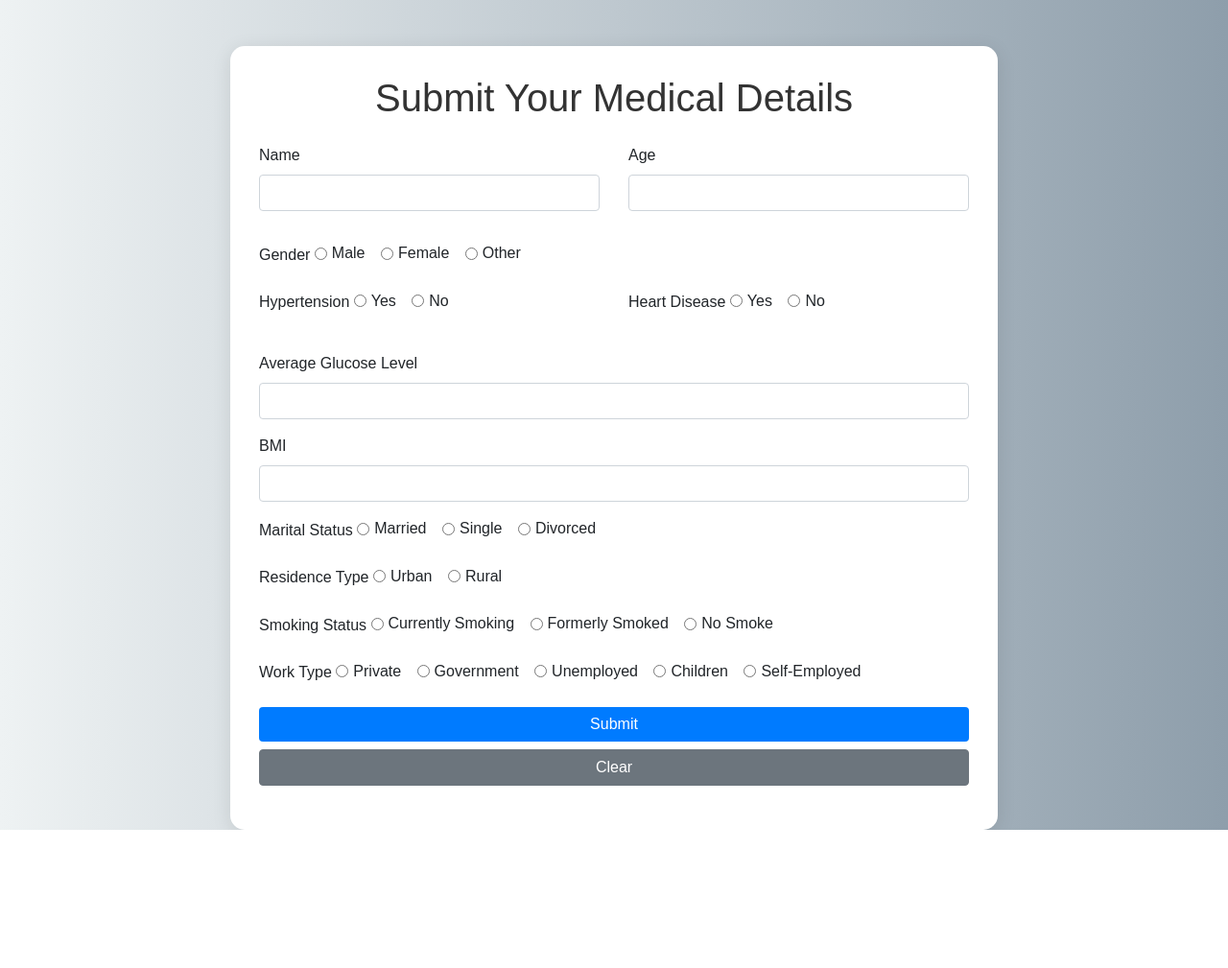
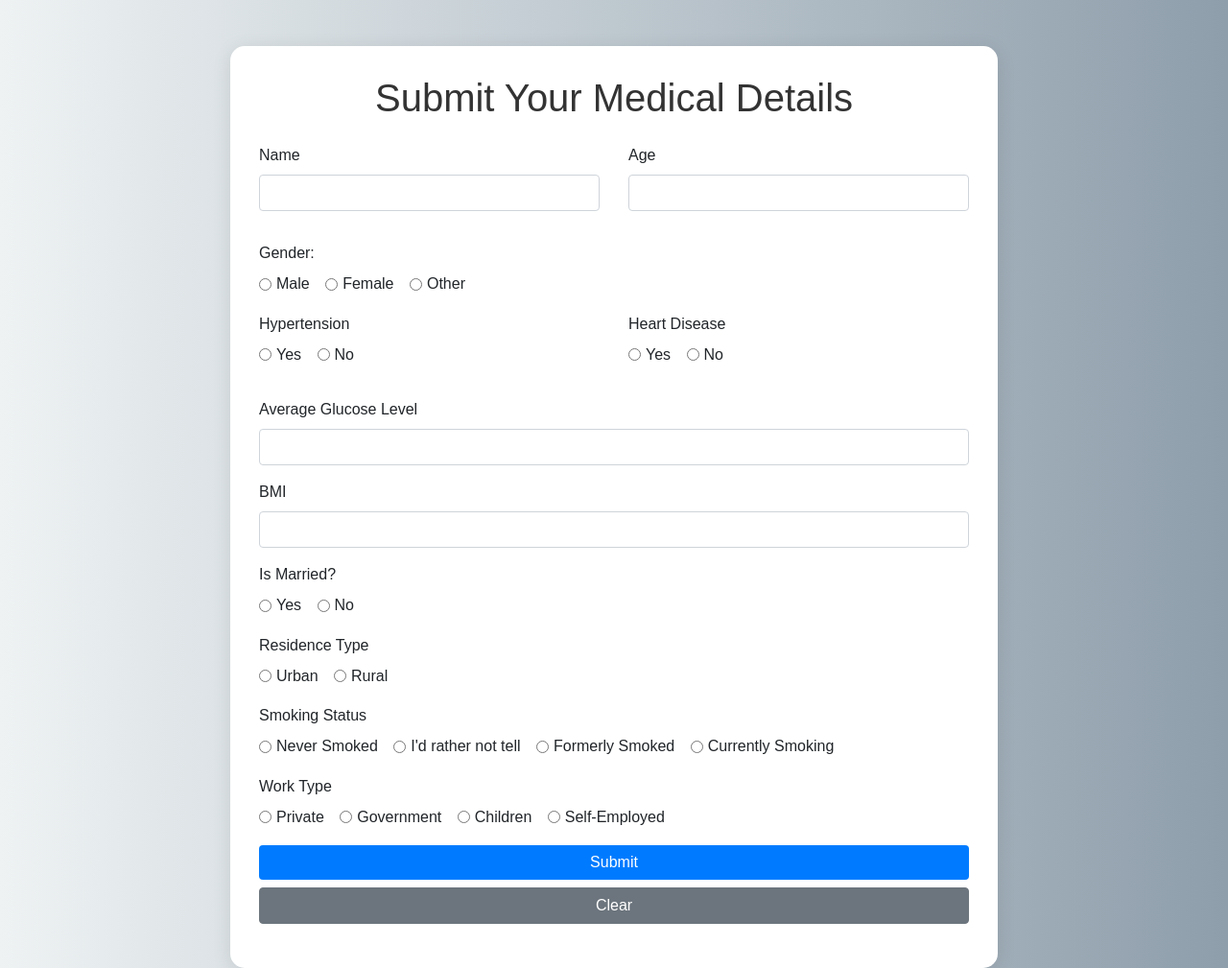
Before and after one commit to ShawnDCS/Streamlit-Codes, a Flask app: page /input in a window 1280 px wide. Shown: the part 66-1075 px from the top of the page at 96% size. Before the commit the page ends 931 px from the top, so only its background shows below. Run offline with Flask 3, Linux system fonts and the light colour scheme; parts of the project's set-up code (start-up, migrations or seed data) failed here and were passed over; some libraries are stand-ins or nearby versions.

Commit message:
Add files via upload

```diff
--- a/Interface/app.py
+++ b/Interface/app.py
@@ -1,6 +1,21 @@
+import pickle
 from flask import Flask, render_template, request
+import joblib
+import pandas as pd
+import warnings
+warnings.filterwarnings('ignore')
 
 app = Flask(__name__)
+
+# Load the model
+# lda_model is not yet trained
+# with open("stroke_model.pkl", "rb") as f:
+#     model = pickle.load(f)
+
+model = joblib.load("stroke_model.pkl")
+
+# Check the type of the loaded model
+print("Loaded model type:", type(model))  # Print the type of the loaded model
 
 # Home page
 @app.route('/')
@@ -13,30 +28,60 @@ def input():
     if request.method == 'POST':
         # Retrieve form data
         name = request.form.get('name')
-        age = request.form.get('age')
+        age = float(request.form.get('age'))
         gender = request.form.get('gender')
-        hypertension = request.form.get('hypertension')
-        heart_disease = request.form.get('heart_disease')
-        avg_glucose = request.form.get('avg_glucose')
-        bmi = request.form.get('bmi')
+
+        # Convert hypertension and heart disease responses to numerical values
+        hypertension_value = 1 if request.form.get('hypertension') == 'yes' else 0
+        heart_disease_value = 1 if request.form.get('heart_disease') == 'yes' else 0
+
+        # Retrieve other form data
+        avg_glucose = float(request.form.get('avg_glucose'))
+        bmi = float(request.form.get('bmi'))
         marital_status = request.form.get('marital_status')
         residence_type = request.form.get('residence_type')
         smoking_status = request.form.get('smoking_status')
         work_type = request.form.get('work_type')
 
-        # Pass the collected data to the result page
+        # Prepare input data for prediction
+        input_data = [[age, hypertension_value, heart_disease_value, avg_glucose, bmi, smoking_status, marital_status, work_type]] # Disregard gender, residence type, and marital status
+        columns = ['AGE', 'HYPERTENSION', 'HEART_DISEASE', 'AVG_GLUECOSE_LEVEL', 'BMI', 'SMOKING_STATUS', 'MARITAL_STATUS', 'WORK_TYPE']
+        input_df = pd.DataFrame(input_data, columns=columns)
+
+        # Print input data for debugging
+        print("Input Data for Prediction:", input_data)  # Print input data for debugging
+
+        # Predict using the model
+        try:
+            print("Data Types for Prediction:")
+            print("Age:", type(age))
+            print("Hypertension Value:", type(hypertension_value))
+            print("Heart Disease Value:", type(heart_disease_value))
+            print("Average Glucose:", type(avg_glucose))
+            print("BMI:", type(bmi))
+
+            prediction = model.predict(input_df)  # Predict stroke risk
+            print(prediction)
+            stroke_prediction = 'Yes' if prediction[0] == 1 else 'No'  # Interpret prediction
+        except Exception as e:
+            print("Error during prediction:", e)  # Print error if prediction fails
+            stroke_prediction = f"Error in prediction: {e}"  # Display the actual error message
+
+        # Pass the collected data and prediction to the result page
         return render_template('result.html',
                                name=name,
                                age=age,
                                gender=gender,
-                               hypertension=hypertension,
-                               heart_disease=heart_disease,
+                               hypertension=hypertension_value,
+                               heart_disease=heart_disease_value,
                                avg_glucose=avg_glucose,
                                bmi=bmi,
                                marital_status=marital_status,
                                residence_type=residence_type,
                                smoking_status=smoking_status,
-                               work_type=work_type)
+                               work_type=work_type,
+                               stroke_prediction=stroke_prediction)  # Pass the stroke prediction to the template
+
     return render_template('input.html')
 
 # Login page
--- a/Interface/templates/home.html
+++ b/Interface/templates/home.html
@@ -46,7 +46,7 @@
 <body>
     <nav class="navbar navbar-expand-lg navbar-dark bg-primary">
         <a class="navbar-brand" href="/">
-            <img src="{{ url_for('static', filename='images/LogoWeb.jpg') }}" alt="Logo" style="height: 40px;">
+            <img src="LogoWeb.png" alt="Logo" style="height: 40px;">
             Medical Website
         </a>
         <button class="navbar-toggler" type="button" data-toggle="collapse" data-target="#navbarNav" aria-controls="navbarNav" aria-expanded="false" aria-label="Toggle navigation">
--- a/Interface/templates/input.html
+++ b/Interface/templates/input.html
@@ -73,7 +73,7 @@
             </div>
 
             <div class="form-group">
-                <label>Gender</label>
+                <label>Gender:</label><br>
                 <div class="form-check form-check-inline">
                     <input class="form-check-input" type="radio" id="gender_male" name="gender" value="male" required>
                     <label class="form-check-label" for="gender_male">Male</label>
@@ -91,7 +91,7 @@
             <div class="row mb-3">
                 <div class="col-md-6">
                     <div class="form-group">
-                        <label>Hypertension</label>
+                        <label>Hypertension</label><br>
                         <div class="form-check form-check-inline">
                             <input class="form-check-input" type="radio" id="hypertension_yes" name="hypertension" value="yes" required>
                             <label class="form-check-label" for="hypertension_yes">Yes</label>
@@ -104,7 +104,7 @@
                 </div>
                 <div class="col-md-6">
                     <div class="form-group">
-                        <label>Heart Disease</label>
+                        <label>Heart Disease</label><br>
                         <div class="form-check form-check-inline">
                             <input class="form-check-input" type="radio" id="heart_disease_yes" name="heart_disease" value="yes" required>
                             <label class="form-check-label" for="heart_disease_yes">Yes</label>
@@ -119,32 +119,28 @@
 
             <div class="form-group">
                 <label for="avg_glucose">Average Glucose Level</label>
-                <input type="number" class="form-control" id="avg_glucose" name="avg_glucose" required>
+                <input type="number" step=".01" class="form-control" id="avg_glucose" name="avg_glucose" required>
             </div>
 
             <div class="form-group">
                 <label for="bmi">BMI</label>
-                <input type="number" class="form-control" id="bmi" name="bmi" required>
+                <input type="number" step=".01" class="form-control" id="bmi" name="bmi" required>
             </div>
 
             <div class="form-group">
-                <label>Marital Status</label>
+                <label>Is Married?</label><br>
                 <div class="form-check form-check-inline">
-                    <input class="form-check-input" type="radio" id="marital_status_married" name="marital_status" value="married" required>
-                    <label class="form-check-label" for="marital_status_married">Married</label>
+                    <input class="form-check-input" type="radio" id="marital_status_Yes" name="marital_status" value="Yes" required>
+                    <label class="form-check-label" for="marital_status_married">Yes</label>
                 </div>
                 <div class="form-check form-check-inline">
-                    <input class="form-check-input" type="radio" id="marital_status_single" name="marital_status" value="single" required>
-                    <label class="form-check-label" for="marital_status_single">Single</label>
-                </div>
-                <div class="form-check form-check-inline">
-                    <input class="form-check-input" type="radio" id="marital_status_divorced" name="marital_status" value="divorced" required>
-                    <label class="form-check-label" for="marital_status_divorced">Divorced</label>
+                    <input class="form-check-input" type="radio" id="marital_status_No" name="marital_status" value="No" required>
+                    <label class="form-check-label" for="marital_status_single">No</label>
                 </div>
             </div>
 
             <div class="form-group">
-                <label>Residence Type</label>
+                <label>Residence Type</label><br>
                 <div class="form-check form-check-inline">
                     <input class="form-check-input" type="radio" id="residence_type_urban" name="residence_type" value="urban" required>
                     <label class="form-check-label" for="residence_type_urban">Urban</label>
@@ -156,41 +152,41 @@
             </div>
 
             <div class="form-group">
-                <label>Smoking Status</label>
+                <label>Smoking Status</label><br>
                 <div class="form-check form-check-inline">
-                    <input class="form-check-input" type="radio" id="smoking_status_current" name="smoking_status" value="currently_smoking" required>
-                    <label class="form-check-label" for="smoking_status_current">Currently Smoking</label>
+                    <input class="form-check-input" type="radio" id="smoking_status_no" name="smoking_status" value="never smoked" required>
+                    <label class="form-check-label" for="smoking_status_current">Never Smoked</label>
                 </div>
                 <div class="form-check form-check-inline">
-                    <input class="form-check-input" type="radio" id="smoking_status_former" name="smoking_status" value="formerly_smoked" required>
-                    <label class="form-check-label" for="smoking_status_former">Formerly Smoked</label>
+                    <input class="form-check-input" type="radio" id="smoking_status_unknown" name="smoking_status" value="Unknown" required>
+                    <label class="form-check-label" for="smoking_status_former">I'd rather not tell</label>
                 </div>
                 <div class="form-check form-check-inline">
-                    <input class="form-check-input" type="radio" id="smoking_status_no" name="smoking_status" value="no_smoke" required>
-                    <label class="form-check-label" for="smoking_status_no">No Smoke</label>
+                    <input class="form-check-input" type="radio" id="smoking_status_formerly" name="smoking_status" value="formerly smoked" required>
+                    <label class="form-check-label" for="smoking_status_no">Formerly Smoked</label>
+                </div>
+                <div class="form-check form-check-inline">
+                    <input class="form-check-input" type="radio" id="smoking_status_smokes" name="smoking_status" value="smokes" required>
+                    <label class="form-check-label" for="smoking_status_no">Currently Smoking</label>
                 </div>
             </div>
 
             <div class="form-group">
-                <label>Work Type</label>
+                <label>Work Type</label><br>
                 <div class="form-check form-check-inline">
-                    <input class="form-check-input" type="radio" id="work_type_private" name="work_type" value="private" required>
+                    <input class="form-check-input" type="radio" id="work_type_private" name="work_type" value="Private" required>
                     <label class="form-check-label" for="work_type_private">Private</label>
                 </div>
                 <div class="form-check form-check-inline">
-                    <input class="form-check-input" type="radio" id="work_type_government" name="work_type" value="government" required>
+                    <input class="form-check-input" type="radio" id="work_type_government" name="work_type" value="Govt_job" required>
                     <label class="form-check-label" for="work_type_government">Government</label>
-                </div>
-                <div class="form-check form-check-inline">
-                    <input class="form-check-input" type="radio" id="work_type_unemployed" name="work_type" value="unemployed" required>
-                    <label class="form-check-label" for="work_type_unemployed">Unemployed</label>
                 </div>
                 <div class="form-check form-check-inline">
                     <input class="form-check-input" type="radio" id="work_type_children" name="work_type" value="children" required>
                     <label class="form-check-label" for="work_type_children">Children</label>
                 </div>
                 <div class="form-check form-check-inline">
-                    <input class="form-check-input" type="radio" id="work_type_self_employed" name="work_type" value="self_employed" required>
+                    <input class="form-check-input" type="radio" id="work_type_self_employed" name="work_type" value="Self-employed" required>
                     <label class="form-check-label" for="work_type_self_employed">Self-Employed</label>
                 </div>
             </div>
```
Also changed, not shown: Interface/accuracy_rate.py (added, +20 -0 lines), Interface/templates/result.html (+6 -2 lines), Interface/Healthcare-stroke-data.csv (added), Interface/static/images/LogoWeb.png (added), 2 other files.
